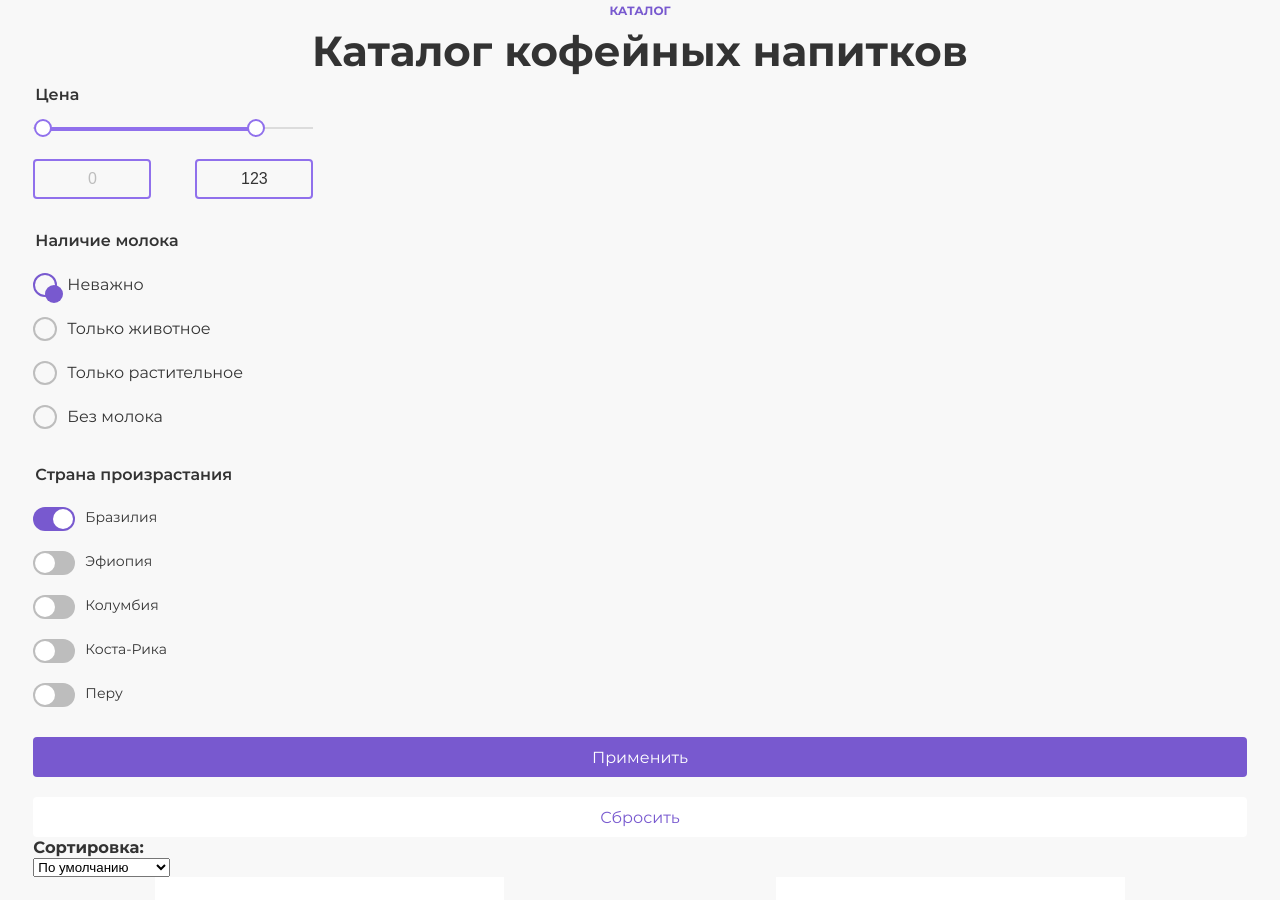
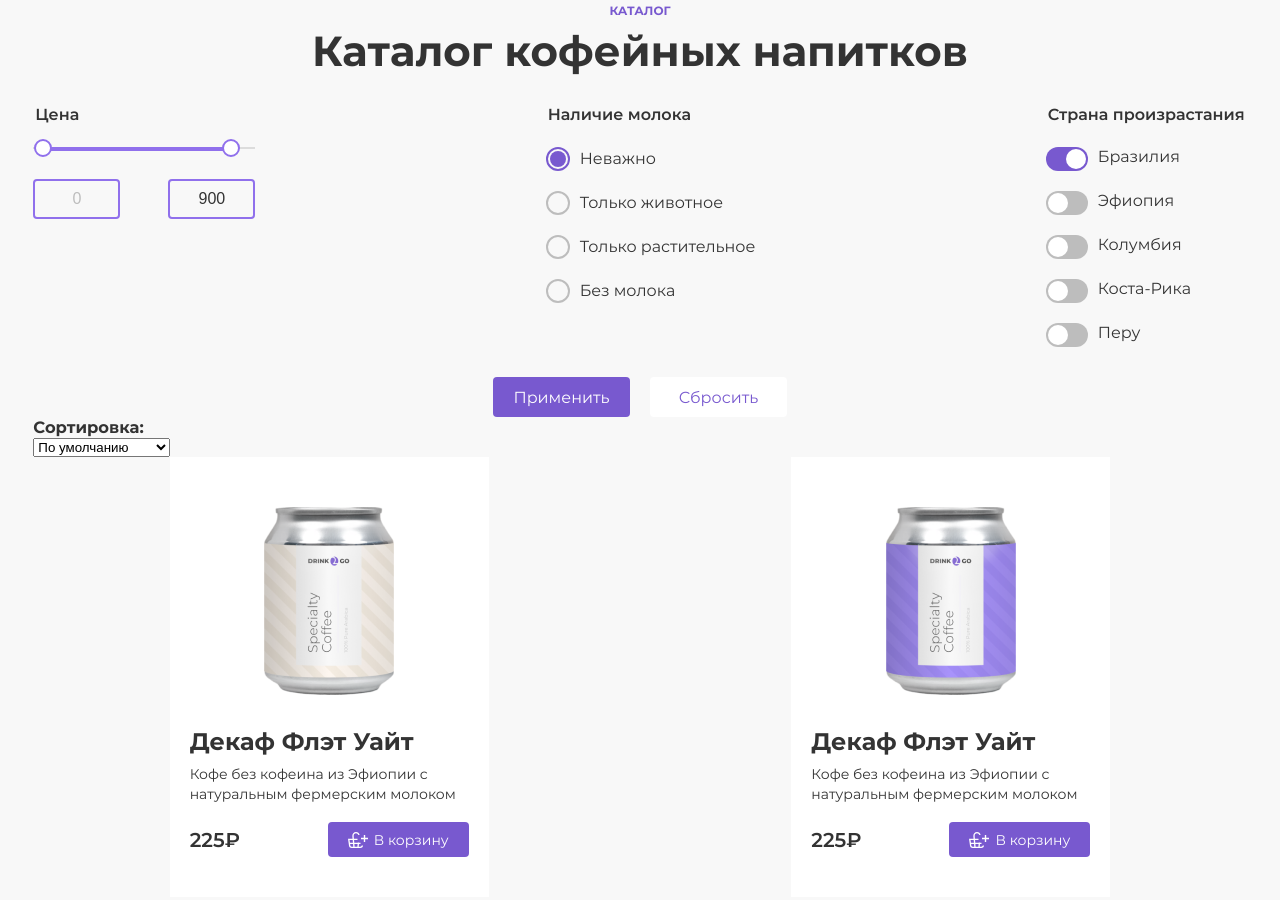
Before and after one commit to nastya12oz/htmlacademy_coffee-project, a website: page source/index.html in a window 1280 px wide. Shown: the part 2846-3746 px from the top of the page. Drawn offline with nearby package versions, Linux system fonts and the light colour scheme; files that its build step writes are made by us from their sources; files whose address does not match are found by name.

Commit message:
form done

```diff
--- a/source/index.html
+++ b/source/index.html
@@ -152,11 +152,12 @@
         <h3 class="page__heading catalog__heading">Каталог кофейных напитков</h3>
         <div class="catalog__wrap">
           <form class="form" action="https://echo.htmlacademy.ru/" method="get">
+            <div class="form__wrap">
               <fieldset class="form__fieldset form-price price">
                 <legend class="form__title price__title">Цена</legend>
                 <div class="price__range">
                   <div class="price__range-scale">
-                  <div class="price__range-bar" style="left: 7px; width: 215px">
+                    <div class="price__range-bar">
                       <button class="price__range-toggle price__range-min" type="button">
                         <span class="visually-hidden">Изменить минимальную цену.</span>
                       </button>
@@ -170,7 +171,8 @@
                       <input class="price__range-input price__range-input-min" type="number" value="0" name="min-price">
                     </label>
                     <label class="form__field price-max">
-                    <input class="price__range-input price__range-input-max" type="number" value="123" name="max-price">
+                      <input class="price__range-input price__range-input-max price__range-input-max--123" type="number" value="123" name="max-price">
+                      <input class="price__range-input price__range-input-max price__range-input-max--900" type="number " value="900" name="max-price">
                     </label>
                   </div>
                 </div>
@@ -248,8 +250,11 @@
                   </li>
                 </ul>
               </fieldset>
+            </div>
+            <div class="form__button-wrap">
               <button class="button form__button form__button--submit" type="submit">Применить</button>
               <button class="button form__button form__button--reset" type="reset">Сбросить</button>
+            </div>
           </form>
           <div class="catalog__container">
             <div class="catalog-sort">
--- a/source/less/blocks/catalog.less
+++ b/source/less/blocks/catalog.less
@@ -25,6 +25,7 @@
 .catalog__wrap {
   @media (min-width: @desktop-width) {
     display: flex;
+    justify-content: space-between;
   }
 }
 
--- a/source/less/blocks/country-form.less
+++ b/source/less/blocks/country-form.less
@@ -12,4 +12,5 @@
 
 .country-form__field-label {
   padding-left: 10px;
+  font-size: 16px;
 }
--- a/source/less/blocks/form.less
+++ b/source/less/blocks/form.less
@@ -1,6 +1,11 @@
+.form {
+  @media (min-width: @desktop-width) {
+    width: 320px;
+  }
+}
+
 .form__fieldset {
   display: block;
-  max-width: 280px;
 }
 
 .form__title {
@@ -11,12 +16,42 @@
 }
 
 .form__button {
+  height: 40px;
   width: 100%;
-  height: 40px;
+
+  @media (min-width: @tablet-width) and (max-width: 1439px) {
+    width: 137px;
+  }
+
+  @media (min-width: @desktop-width) {
+    width: 149px;
+  }
 }
 
 .form__button--reset {
   background-color: #FFF;
   color: #7859CF;
-  margin-top: 20px;
+
+  @media (max-width: @mobile-width-only) {
+    margin-top: 20px;
+  }
+
+  @media (min-width: @tablet-width) {
+    margin-left: 20px;
+  }
 }
+
+.form__wrap {
+  @media (min-width: @tablet-width) and (max-width: 1439px) {
+    display: flex;
+    justify-content: space-between;
+    margin-top: 20px;
+  }
+}
+
+.form__button-wrap {
+  @media (min-width: @tablet-width) {
+    display: flex;
+    justify-content: center;
+  }
+}
--- a/source/less/blocks/input.less
+++ b/source/less/blocks/input.less
@@ -75,20 +75,10 @@
   background-color: #7859CF;
   border-radius: 50%;
   content: "";
-
-  @media (max-width: @mobile-width-only) {
-    width: 16px;
-    height: 16px;
-    left: 2px;
-    top: 2px;
-  }
-
-  @media (min-width: @tablet-width) {
-    width: 18px;
-    height: 18px;
-    left: 10px;
-    top: 10px;
-  }
+  width: 16px;
+  height: 16px;
+  left: 2px;
+  top: 2px;
 }
 
 
--- a/source/less/blocks/price.less
+++ b/source/less/blocks/price.less
@@ -11,6 +11,16 @@
   right: 50px;
   height: 4px;
   background-color: #9070EC;
+  left: 7px;
+  width: 215px;
+
+  @media (min-width: @tablet-width) {
+    width: 190px;
+  }
+
+  @media (min-width: @desktop-width) {
+    width: 250px;
+  }
 }
 
 .price__range-toggle {
@@ -66,6 +76,10 @@
   outline: none;
   margin-top: 24px;
   margin-bottom: 30px;
+
+  @media (min-width: @tablet-width) {
+    width: 87px;
+  }
 }
 
 .price__range-input-min {
@@ -82,3 +96,21 @@
   justify-content: space-between;
   align-items: center;
 }
+
+.price-max {
+  @media (min-width: @tablet-width) {
+    margin-left: 48px;
+  }
+}
+
+.price__range-input-max--123 {
+  @media (min-width: @tablet-width) {
+    display: none;
+  }
+}
+
+.price__range-input-max--900 {
+  @media (max-width: @mobile-width-only) {
+    display: none;
+  }
+}
--- a/source/less/blocks/product-card.less
+++ b/source/less/blocks/product-card.less
@@ -5,10 +5,14 @@
   text-align: center;
   padding: 40px 20px 20px;
 
-  @media (min-width: @tablet-width) {
+  @media (min-width: @tablet-width) and (max-width: 1439px) {
     min-width: 349px;
     min-height: 440px;
     padding-top: 50px;
+  }
+
+  @media (min-width: @tablet-width) {
+    min-width: 319px;
   }
 }
 
```
Lines whose indentation alone changed are shown as unchanged.
